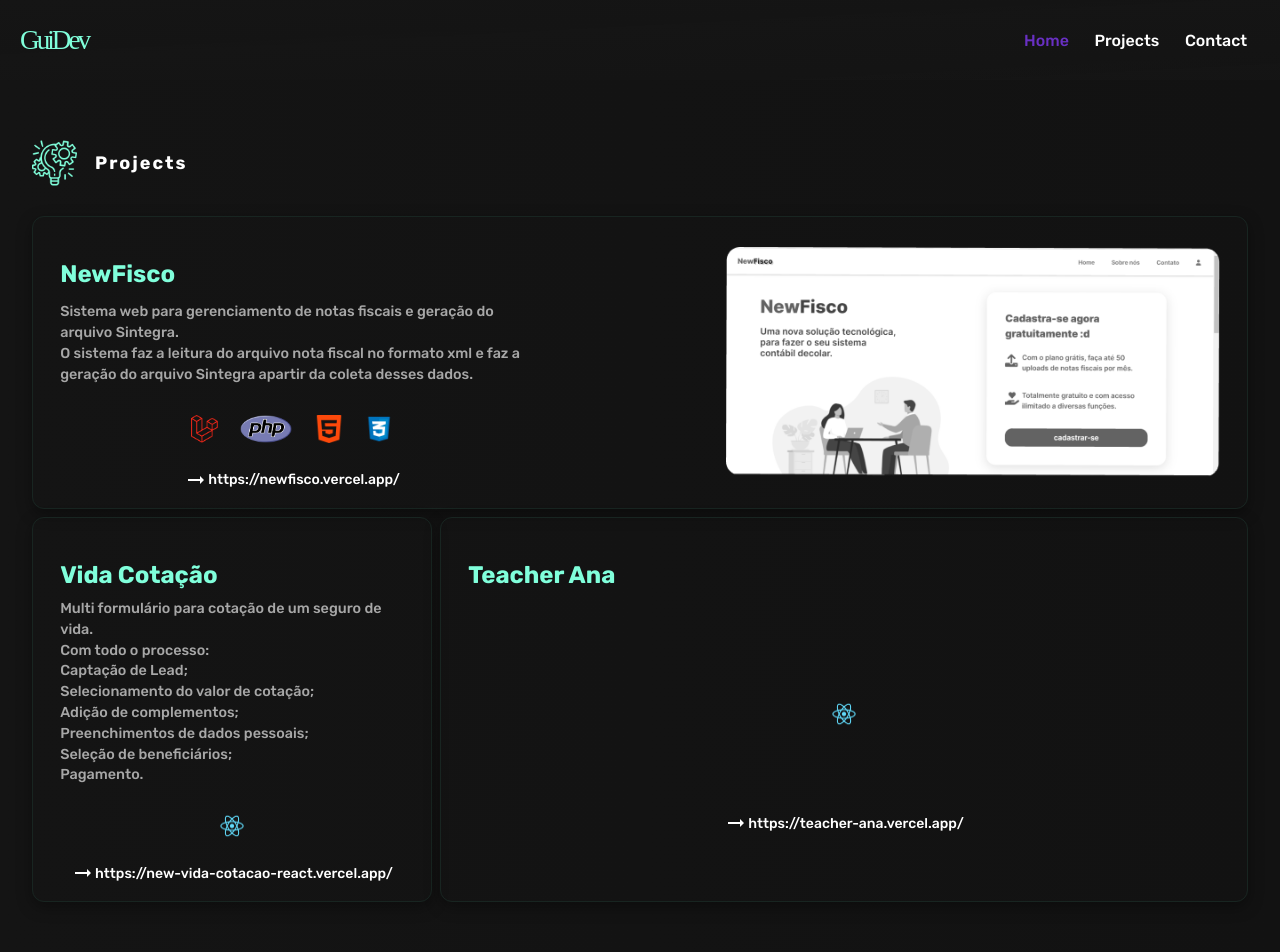
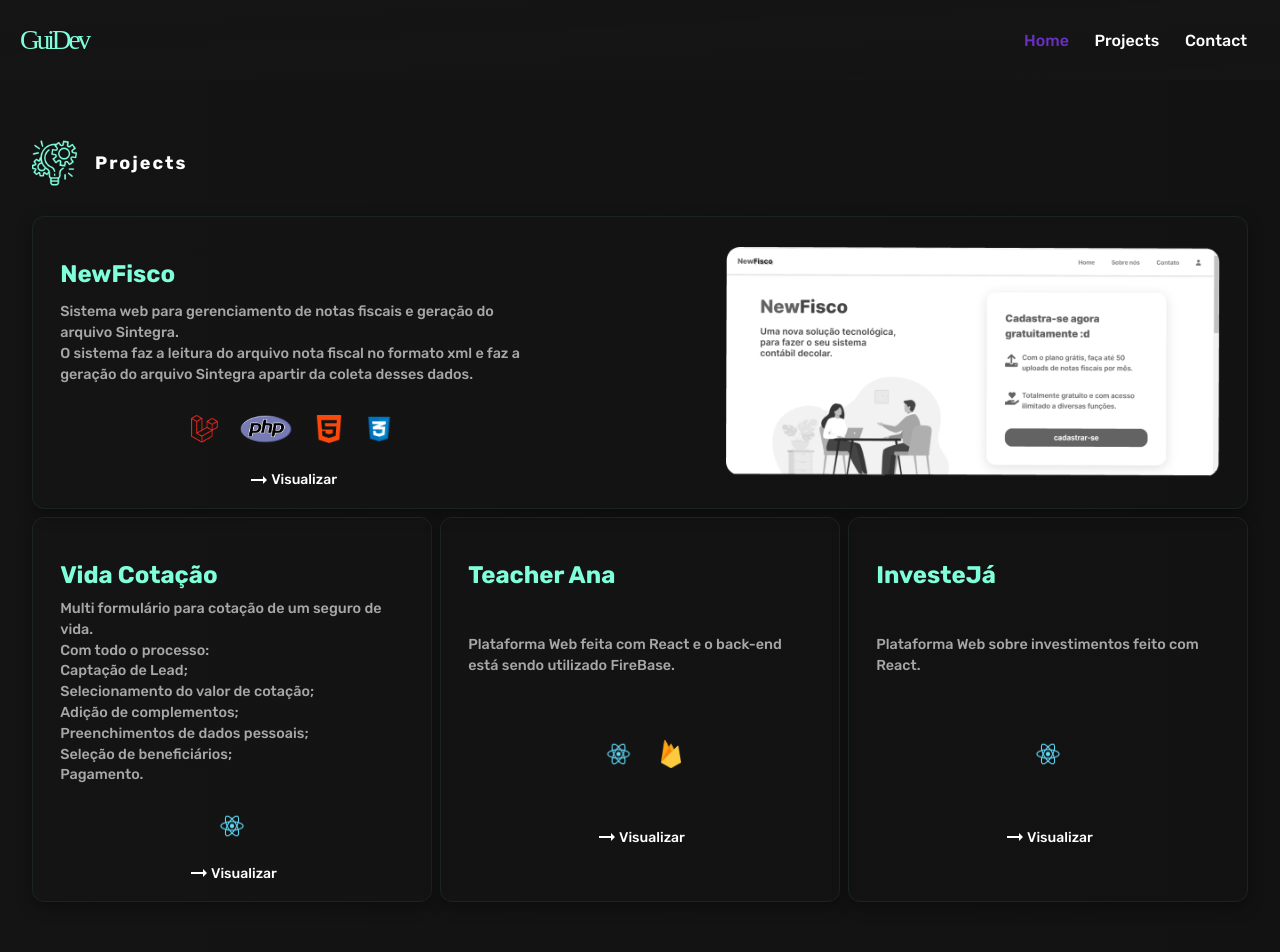
Before and after one commit to gui326/portifolio_guidev, a React (Create React App) app: page /projects in a window 1280 px wide. Shown: the top 952 px of the page. Built offline with nearby package versions, Linux system fonts and the light colour scheme; a web font is replaced by a local one.

Commit message:
ajuste e adicionado projeto investeja

```diff
--- a/src/pages/Projects/index.js
+++ b/src/pages/Projects/index.js
@@ -30,7 +30,7 @@ export default function Projects(){
                             <LinkArea>
                                 <LinkA href={'https://newfisco.vercel.app/'} target={'_blank'}>
                                     <IconArrow/>
-                                    https://newfisco.vercel.app/
+                                    Visualizar
                                 </LinkA>
                             </LinkArea>
                         </ContentArea>
@@ -68,22 +68,44 @@ export default function Projects(){
                         </LogoArea>
                         <LinkArea>
                             <LinkA href={'https://new-vida-cotacao-react.vercel.app/'} target={'_blank'}>
-                            <IconArrow/>
-                            https://new-vida-cotacao-react.vercel.app/
+                                <IconArrow/>
+                                Visualizar
                             </LinkA>
                         </LinkArea>
                     </ProjectArea>
                 </Grid>
-                <Grid item md={8} xs={12}>
+                <Grid item md={4} xs={12}>
                     <ProjectArea>
                         <Title>Teacher Ana</Title>
+                        <Text>
+                            Plataforma Web feita com React e o back-end está sendo utilizado FireBase.
+                        </Text>
+                        <LogoArea>
+                            <Logo src="reactLogo.png"/>
+                            <Logo src="firebaseLogo.png"/>
+                        </LogoArea>
+                        <LinkArea>
+                            <LinkA href={'https://teacher-ana.vercel.app/'} target={'_blank'}>
+                                <IconArrow/>
+                                Visualizar
+                            </LinkA>
+                        </LinkArea>
+
+                    </ProjectArea>
+                </Grid>
+                <Grid item md={4} xs={12}>
+                    <ProjectArea>
+                        <Title>InvesteJá</Title>
+                        <Text>
+                            Plataforma Web sobre investimentos feito com React.
+                        </Text>
                         <LogoArea>
                             <Logo src="reactLogo.png"/>
                         </LogoArea>
                         <LinkArea>
-                            <LinkA href={'https://teacher-ana.vercel.app/'} target={'_blank'}>
+                            <LinkA href={'https://investeja.vercel.app/'} target={'_blank'}>
                                 <IconArrow/>
-                                https://teacher-ana.vercel.app/
+                                Visualizar
                             </LinkA>
                         </LinkArea>
 
```
Also changed, not shown: public/firebaseLogo.png (added).
